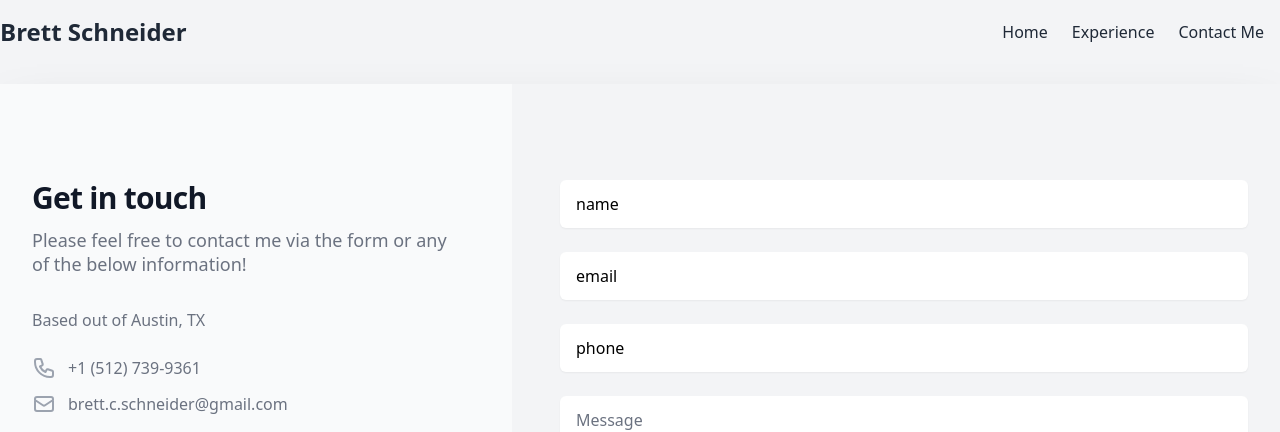
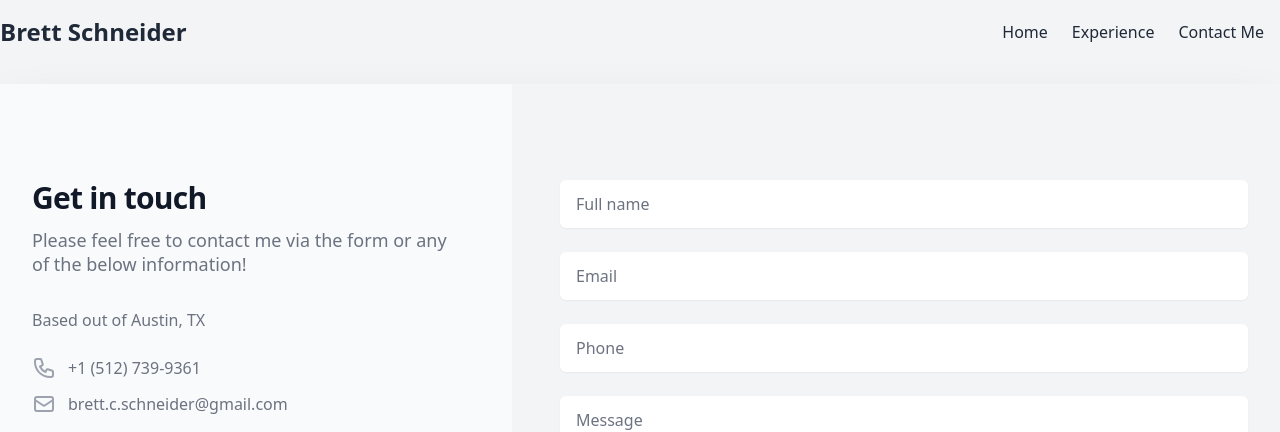
Before and after one commit to br-schneider/PortfolioWebsite, a Vue app: page /#/contact in a window 1280 px wide. Shown: the top 432 px of the page. Built offline with nearby package versions, Linux system fonts and the light colour scheme.

Commit message:
Still working on form

```diff
--- a/src/views/Contact.vue
+++ b/src/views/Contact.vue
@@ -73,15 +73,15 @@
 
           <div>
             <label for="full_name" class="sr-only">Full name</label>
-            <input type="text" name="full_name" id="full_name" autocomplete="name" value="name" class="block w-full px-4 py-3 placeholder-gray-500 border-gray-300 rounded-md shadow-sm focus:ring-indigo-500 focus:border-indigo-500" placeholder="Full name">
+            <input type="text" name="full_name" id="full_name" autocomplete="name" class="block w-full px-4 py-3 placeholder-gray-500 border-gray-300 rounded-md shadow-sm focus:ring-indigo-500 focus:border-indigo-500" placeholder="Full name">
           </div>
           <div>
             <label for="email" class="sr-only">Email</label>
-            <input id="email" name="email" type="email" autocomplete="email" value="email" class="block w-full px-4 py-3 placeholder-gray-500 border-gray-300 rounded-md shadow-sm focus:ring-indigo-500 focus:border-indigo-500" placeholder="Email">
+            <input id="email" name="email" type="email" autocomplete="email" class="block w-full px-4 py-3 placeholder-gray-500 border-gray-300 rounded-md shadow-sm focus:ring-indigo-500 focus:border-indigo-500" placeholder="Email">
           </div>
           <div>
             <label for="phone" class="sr-only">Phone</label>
-            <input type="text" name="phone" id="phone" autocomplete="tel" value="phone" class="block w-full px-4 py-3 placeholder-gray-500 border-gray-300 rounded-md shadow-sm focus:ring-indigo-500 focus:border-indigo-500" placeholder="Phone">
+            <input type="text" name="phone" id="phone" autocomplete="tel" class="block w-full px-4 py-3 placeholder-gray-500 border-gray-300 rounded-md shadow-sm focus:ring-indigo-500 focus:border-indigo-500" placeholder="Phone">
           </div>
           <div>
             <label for="message" class="sr-only">Message</label>
--- a/vue.config.js
+++ b/vue.config.js
@@ -10,7 +10,7 @@ module.exports = {
           // Absolute path to compiled SPA
           path.resolve(__dirname, 'dist'),
           // List of routes to prerender
-          [ '/'],
+          [ '/contact'],
           {
             // options
           }
```
